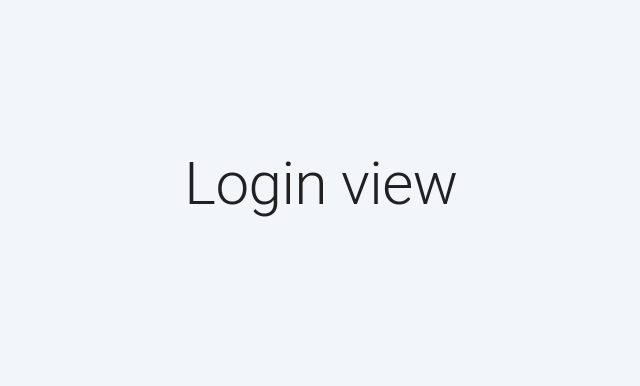
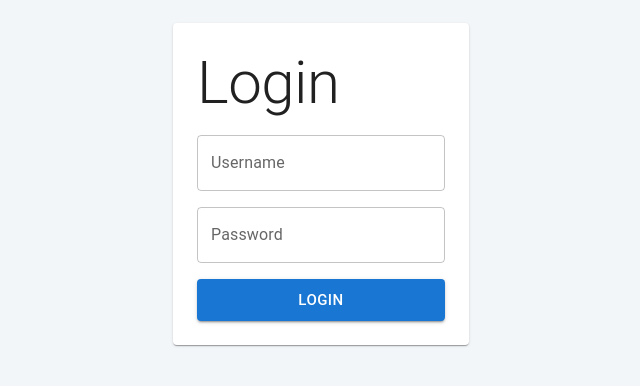
Before and after one commit to SebSV-GitHub/web-app-template, a React (Vite) app: page /login in a window 1280 px wide. Shown: the part 216-602 px from the top of the page, without its empty margins (319-959 px from the left). Built offline with nearby package versions, Linux system fonts and the light colour scheme.

Commit message:
Add Form functionality with formik + yup

```diff
--- a/package.json
+++ b/package.json
@@ -18,10 +18,12 @@
 		"@mui/icons-material": "^5.14.12",
 		"@mui/material": "^5.14.12",
 		"@reduxjs/toolkit": "^1.9.7",
+		"formik": "^2.4.5",
 		"react": "^18.2.0",
 		"react-dom": "^18.2.0",
 		"react-redux": "^8.1.3",
-		"react-router-dom": "^6.16.0"
+		"react-router-dom": "^6.16.0",
+		"yup": "^1.3.2"
 	},
 	"devDependencies": {
 		"@types/react": "^18.2.15",
--- a/src/layouts/background.tsx
+++ b/src/layouts/background.tsx
@@ -8,9 +8,6 @@ function Background() {
 			sx={{
 				minHeight: "100vh",
 				backgroundColor: "rgb(243, 246, 249)",
-				display: "flex",
-				justifyContent: "center",
-				alignItems: "center",
 			}}
 		>
 			<Outlet />
--- /dev/null
+++ b/src/shared/text-field.tsx
@@ -0,0 +1,20 @@
+import React from "react";
+import MuiTextField from "@mui/material/TextField";
+import { useField } from "formik";
+import type { TextFieldProps } from "@mui/material/TextField";
+import type { FieldHookConfig } from "formik";
+
+function TextField(props: TextFieldProps & FieldHookConfig<string>) {
+	const [field, meta] = useField(props);
+
+	return (
+		<MuiTextField
+			{...field}
+			{...props}
+			error={meta.touched && Boolean(meta.error)}
+			helperText={meta.touched && meta.error}
+		/>
+	);
+}
+
+export default TextField;
--- a/src/views/login/index.tsx
+++ b/src/views/login/index.tsx
@@ -1,8 +1,63 @@
 import React from "react";
+import { Formik, Form } from "formik";
+import * as Yup from "yup";
+import Container from "@mui/material/Container";
+import Paper from "@mui/material/Paper/";
+import Box from "@mui/material/Box";
+import Stack from "@mui/material/Stack";
 import Typography from "@mui/material/Typography";
+import Button from "@mui/material/Button";
+import TextField from "../../shared/text-field.js";
+
+const validationSchema = Yup.object({
+	username: Yup.string().required(),
+	password: Yup.string().required(),
+});
 
 function Login() {
-	return <Typography variant="h2">Login view</Typography>;
+	return (
+		<Container
+			sx={{
+				minHeight: "100vh",
+				display: "flex",
+				justifyContent: "center",
+				alignItems: "center",
+			}}
+		>
+			<Paper>
+				<Box p={3}>
+					<Formik
+						initialValues={{ username: "", password: "" }}
+						validationSchema={validationSchema}
+						onSubmit={(values) => {
+							console.log(values);
+						}}
+					>
+						<Form>
+							<Stack spacing={2}>
+								<Typography variant="h2">Login</Typography>
+								<TextField
+									name="username"
+									label="Username"
+									placeholder="John Doe"
+								/>
+								<TextField name="password" label="Password" />
+								<Button
+									fullWidth
+									type="submit"
+									color="primary"
+									variant="contained"
+									size="large"
+								>
+									Login
+								</Button>
+							</Stack>
+						</Form>
+					</Formik>
+				</Box>
+			</Paper>
+		</Container>
+	);
 }
 
 export default Login;
```
Also changed, not shown: 1 other file (tests, documents, lock files or other folders).
